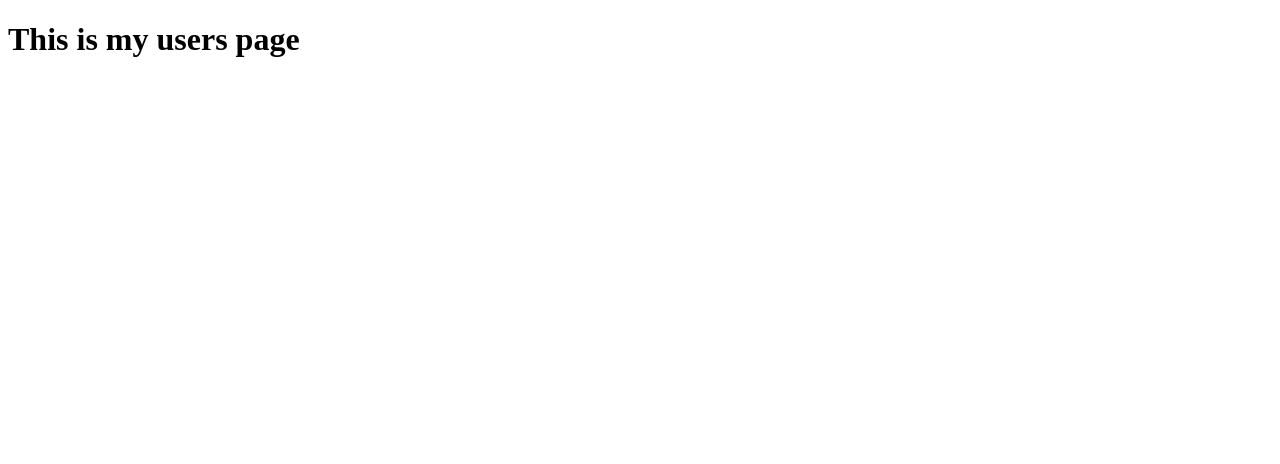
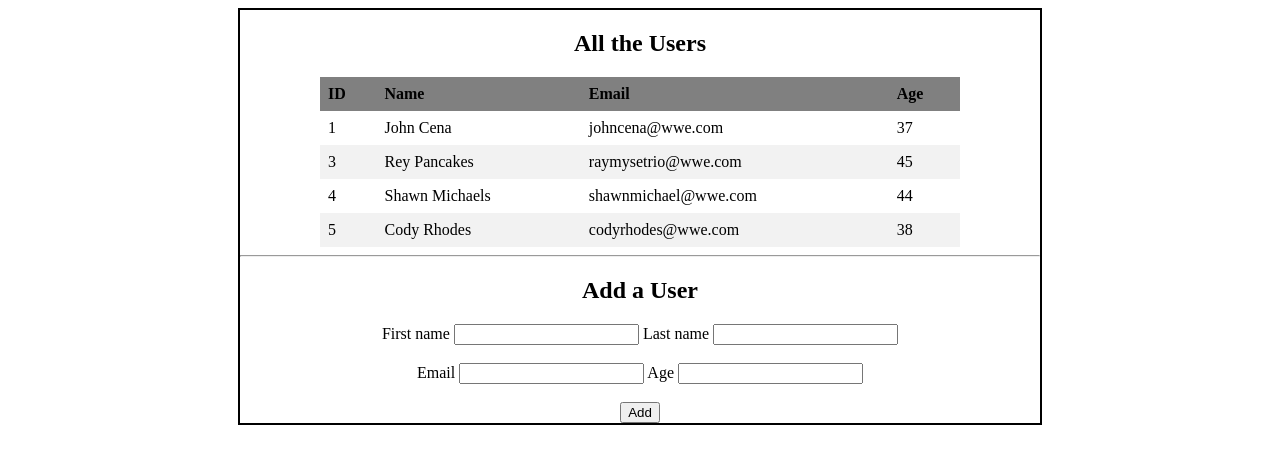
Before and after one commit to buddhiranasinghe/Dojo_Python, a Django app: page / in a window 1280 px wide. Shown: the top 464 px of the page. Run offline with Django 3.2, Linux system fonts and the light colour scheme; data comes from the database, SQL or seed files in the repository; both versions use the stored data as it was after the commit.

Commit message:
users with templates

```diff
--- /dev/null
+++ b/django/django_orm/single_model_orm/users_app/static/style.css
@@ -0,0 +1,23 @@
+#wrapper {
+	width: 800px;
+	text-align: center;
+	border: 2px solid black;
+	margin: auto;
+}
+
+table {
+  border-collapse: collapse;
+  width: 80%;
+  margin: auto;
+}
+
+th, td {
+  text-align: left;
+  padding: 8px;
+}
+
+tr:nth-child(even){background-color: #f2f2f2}
+
+th {
+  background-color: gray;
+}
--- a/django/django_orm/single_model_orm/users_app/templates/home.html
+++ b/django/django_orm/single_model_orm/users_app/templates/home.html
@@ -3,11 +3,46 @@
 	<head>
 		<meta charset="utf-8">
 		<title>Users Database</title>
+		{% load static %}
+      	<link rel="stylesheet" type="text/css" href="{% static 'style.css' %}">
 	</head>
 	<body>
-		<div name="myform" id="myform">
-			<h1>This is my users page</h1>
-
+		<div name="myform" id="wrapper">
+			<h2>All the Users</h2>
+			<table>
+				<thead>
+					<tr>
+						<th>ID</th>
+					    <th>Name</th>
+					    <th>Email</th>
+					    <th>Age</th>
+			  		</tr>
+				</thead>
+				<tbody>
+				{% for user in users %}
+					<tr>
+						<td>{{user.id}}</td>
+						<td>{{user.first_name}} {{user.last_name}}</td>
+						<td>{{user.email}}</td>
+						<td>{{user.age}}</td>
+					</tr>
+				{% endfor %}
+				</tbody>
+			</table>
+			<hr>
+			<h2>Add a User</h2>
+			<form action="/add_user" method="post">
+				{% csrf_token %}
+				<label for="fname">First name</label>
+				<input type="text" id="fname" name="fname">
+				<label for="lname">Last name</label>
+				<input type="text" id="lname" name="lname"> <br> <br>
+				<label for="email">Email</label>
+				<input type="email" id="email" name="email">
+				<label for="age">Age</label>
+				<input type="number" id="age" name="age"> <br> <br>
+				<input type="submit" value="Add" acttion="/add_customer">
+			</form>
 		</div>
 	</body>
 </html>
--- a/django/django_orm/single_model_orm/users_app/urls.py
+++ b/django/django_orm/single_model_orm/users_app/urls.py
@@ -3,4 +3,5 @@ from . import views
 
 urlpatterns = [
 	path('', views.root),
+	path('add_user', views.add_user),
 ]
--- a/django/django_orm/single_model_orm/users_app/views.py
+++ b/django/django_orm/single_model_orm/users_app/views.py
@@ -1,7 +1,22 @@
-from django.shortcuts import render
+from django.shortcuts import render, redirect
+from .models import *
+
+# Create your views here.
 
 def root(request):
-	return render(request, "home.html")
+	context = {
+		'users' : User.objects.all(),
+	}
+	return render(request, "home.html", context)
 
 
-# Create your views here.
+def add_user(request):
+	User.objects.create(
+		first_name = request.POST['fname'],
+		last_name = request.POST['lname'],
+		email = request.POST['email'],
+		age = request.POST['age'],
+		created_at = models.DateTimeField(auto_now_add=True),
+		updated_at = models.DateTimeField(auto_now=True),
+	)
+	return redirect ('/')
```
Also changed, not shown: django/django_orm/single_model_orm/db.sqlite3.
